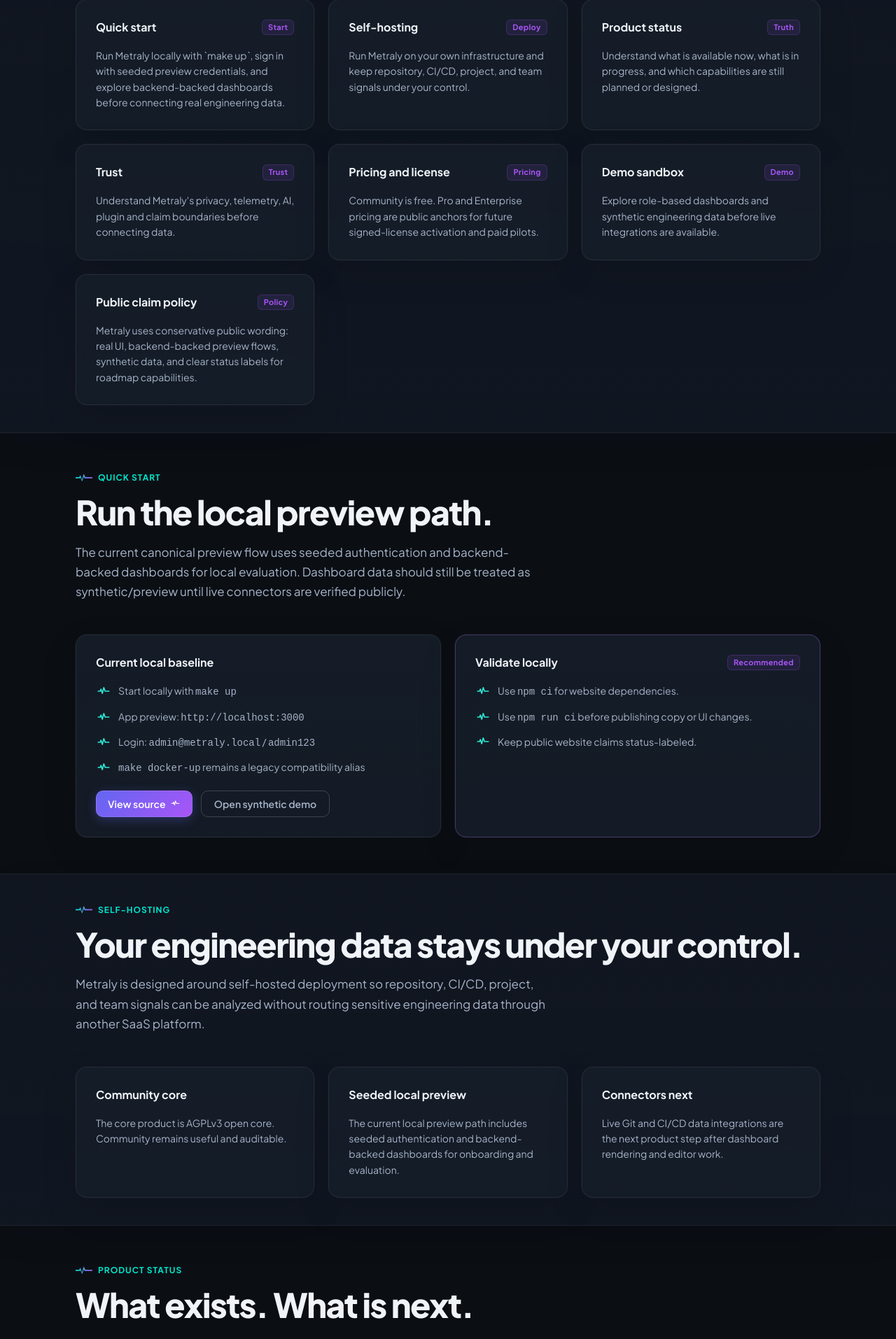
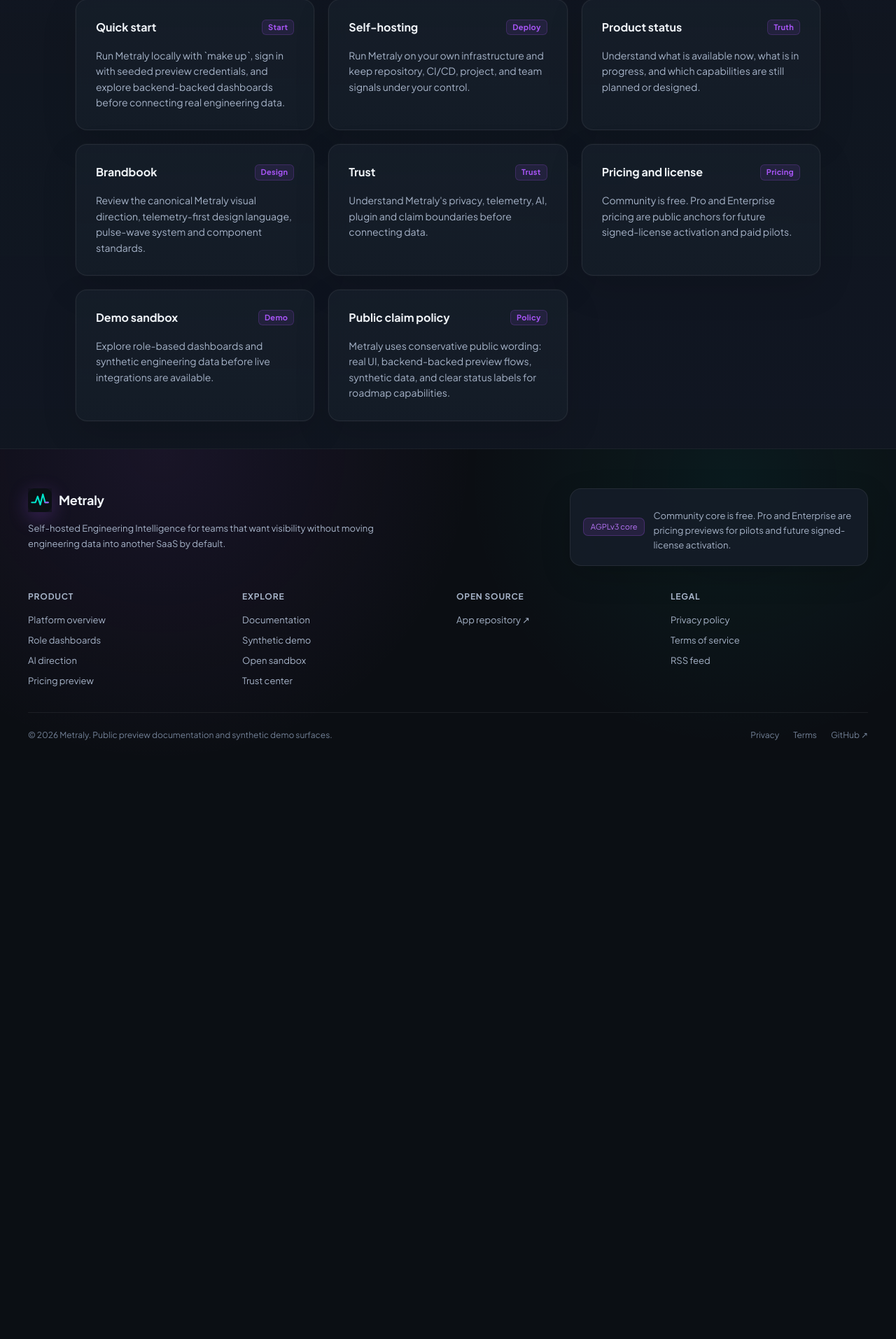
Before and after one commit to getmetraly/website, a Next.js app: page /docs in a window 1280 px wide. Shown: the part 825-2739 px from the top of the page at 70% size. After the commit the page ends 1911 px from the top, so only its background shows below. Built offline with nearby package versions, Linux system fonts and the light colour scheme.

Commit message:
Add brandbook reference to docs

```diff
--- a/app/docs/page.tsx
+++ b/app/docs/page.tsx
@@ -31,6 +31,13 @@
     desc: "Understand what is available now, what is in progress, and which capabilities are still planned or designed.",
     href: "#status",
     label: "Truth",
+  },
+  {
+    title: "Brandbook",
+    desc: "Review the canonical Metraly visual direction, telemetry-first design language, pulse-wave system and component standards.",
+    href: "https://github.com/getmetraly/brandbook",
+    label: "Design",
+    external: true,
   },
   {
     title: "Trust",
@@ -108,7 +115,7 @@
 export const metadata = {
   title: "Documentation — Metraly",
   description:
-    "Metraly public documentation for quick start, self-hosting, product status, demo, pricing, and claim-safe product boundaries.",
+    "Metraly public documentation for quick start, self-hosting, product status, demo, pricing, brandbook, and claim-safe product boundaries.",
 };
 
 export default function DocsPage() {
@@ -124,7 +131,7 @@
             <span className={styles.gradientText}>before you connect data.</span>
           </h1>
           <p className={styles.heroSub}>
-            Public documentation for the self-hosted engineering intelligence platform: quick start, demo, status, pricing, and safe product boundaries.
+            Public documentation for the self-hosted engineering intelligence platform: quick start, demo, status, pricing, brandbook, and safe product boundaries.
           </p>
           <div className={styles.heroActions}>
             <ButtonLink href="#quick-start">Start reading <Icon name="arrowRight" /></ButtonLink>
@@ -147,112 +154,17 @@
 
                 <Grid columns={3}>
                   {docSections.map((doc) => (
-                    <CardLink key={doc.title} href={doc.href}>
+                    <CardLink
+                      key={doc.title}
+                      href={doc.href}
+                      target={doc.external ? "_blank" : undefined}
+                      rel={doc.external ? "noopener noreferrer" : undefined}
+                    >
                       <CardHeader title={doc.title} status={doc.label} />
                       <CardText>{doc.desc}</CardText>
                     </CardLink>
                   ))}
                 </Grid>
-              </div>
-            </div>
-
-            <div id="quick-start" className={styles.docsPanel}>
-              <div className={styles.docsPanelInner}>
-                <SectionHeader
-                  eyebrow="Quick start"
-                  title="Run the local preview path."
-                  description="The current canonical preview flow uses seeded authentication and backend-backed dashboards for local evaluation. Dashboard data should still be treated as synthetic/preview until live connectors are verified publicly."
-                />
-
-                <Grid columns={2}>
-                  <Card>
-                    <CardHeader title="Current local baseline" />
-                    <Stack>
-                      <PulseCardText>Start locally with <code>make up</code></PulseCardText>
-                      <PulseCardText>App preview: <code>http://localhost:3000</code></PulseCardText>
-                      <PulseCardText>Login: <code>admin@metraly.local</code> / <code>admin123</code></PulseCardText>
-                      <PulseCardText><code>make docker-up</code> remains a legacy compatibility alias</PulseCardText>
-                    </Stack>
-                    <div style={quickStartActionsStyle}>
-                      <ButtonLink href="https://github.com/getmetraly/metraly" external>
-                        View source <Icon name="arrowRight" />
-                      </ButtonLink>
-                      <ButtonLink href="/demo" variant="ghost">Open synthetic demo</ButtonLink>
-                    </div>
-                  </Card>
-
-                  <Card accent>
-                    <CardHeader title="Validate locally" status="Recommended" />
-                    <Stack>
-                      <PulseCardText>Use <code>npm ci</code> for website dependencies.</PulseCardText>
-                      <PulseCardText>Use <code>npm run ci</code> before publishing copy or UI changes.</PulseCardText>
-                      <PulseCardText>Keep public website claims status-labeled.</PulseCardText>
-                    </Stack>
-                  </Card>
-                </Grid>
-              </div>
-            </div>
-
-            <div id="self-hosting" className={styles.docsPanelSurface}>
-              <div className={styles.docsPanelInner}>
-                <SectionHeader
-                  eyebrow="Self-hosting"
-                  title="Your engineering data stays under your control."
-                  description="Metraly is designed around self-hosted deployment so repository, CI/CD, project, and team signals can be analyzed without routing sensitive engineering data through another SaaS platform."
-                />
-
-                <Grid columns={3}>
-                  <Card>
-                    <CardHeader title="Community core" />
-                    <CardText>The core product is AGPLv3 open core. Community remains useful and auditable.</CardText>
-                  </Card>
-                  <Card>
-                    <CardHeader title="Seeded local preview" />
-                    <CardText>The current local preview path includes seeded authentication and backend-backed dashboards for onboarding and evaluation.</CardText>
-                  </Card>
-                  <Card>
-                    <CardHeader title="Connectors next" />
-                    <CardText>Live Git and CI/CD data integrations are the next product step after dashboard rendering and editor work.</CardText>
-                  </Card>
-                </Grid>
-              </div>
-            </div>
-
-            <div id="status" className={styles.docsPanel}>
-              <div className={styles.docsPanelInner}>
-                <SectionHeader
-                  eyebrow="Product status"
-                  title="What exists. What is next."
-                  description="Public docs use status labels so the website does not overclaim implementation readiness."
-                />
-
-                <Grid columns={3}>
-                  {statusRows.map(([area, status, note]) => (
-                    <Card key={area}>
-                      <CardHeader title={area} status={status} />
-                      <CardText>{note}</CardText>
-                    </Card>
-                  ))}
-                </Grid>
-              </div>
-            </div>
-
-            <div id="claims" className={styles.docsPanelSurface}>
-              <div className={styles.docsPanelInner}>
-                <SectionHeader
-                  eyebrow="Claim policy"
-                  title="Docs describe direction. Code proves claims."
-                  description="Public pages may describe real UI, backend-backed preview flows, synthetic data, self-hosted direction, planned connectors, designed AI, and pricing previews. They must not claim production-ready AI, live marketplace, finished billing, or enterprise compliance until verified in product code."
-                />
-
-                <Card accent>
-                  <CardHeader title="Safe public wording" />
-                  <Stack>
-                    {safeWording.map((item) => (
-                      <PulseCardText key={item}>{item}</PulseCardText>
-                    ))}
-                  </Stack>
-                </Card>
               </div>
             </div>
           </Stack>
```
